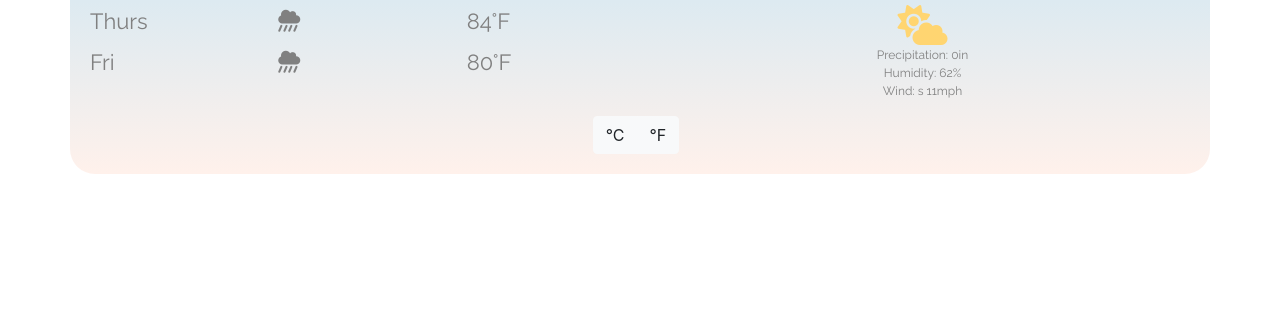
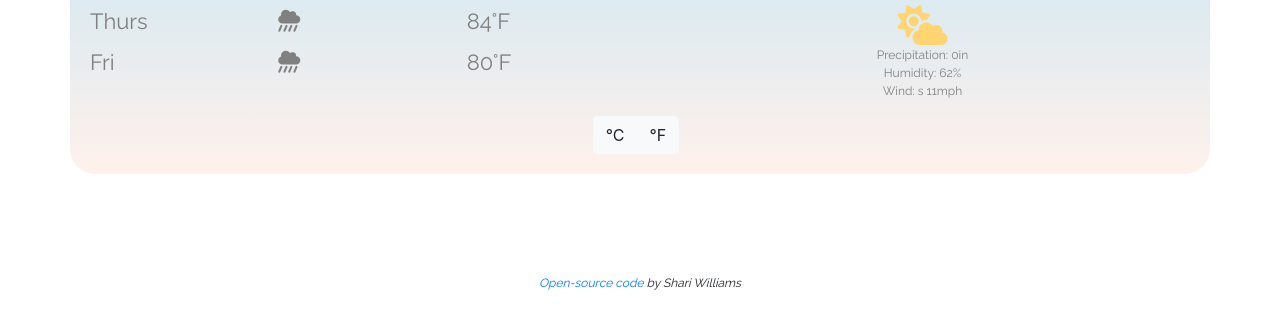
Before and after one commit to ShariElyse/weather-app-project, a plain HTML site: page index.html in a window 1280 px wide. Shown: the part 347-676 px from the top of the page. Drawn offline with nearby package versions, Linux system fonts and the light colour scheme.

Commit message:
Added link to GitHub repository and styled in CSS

```diff
--- a/index.html
+++ b/index.html
@@ -117,6 +117,18 @@
         </div>
       </div>
     </div>
+
+    <p>
+      <em>
+        <a
+          href="https://github.com/ShariElyse/weather-app-project"
+          target="blank"
+          >Open-source code</a
+        >
+        by Shari Williams</em
+      >
+    </p>
+
     <script src="script.js"></script>
   </body>
 </html>
--- a/style.css
+++ b/style.css
@@ -22,6 +22,7 @@ p {
   font-size: 12px;
   font-family: "Comfortaa", cursive;
   font-family: "Raleway", sans-serif;
+  text-align: center;
 }
 
 .container {
```
